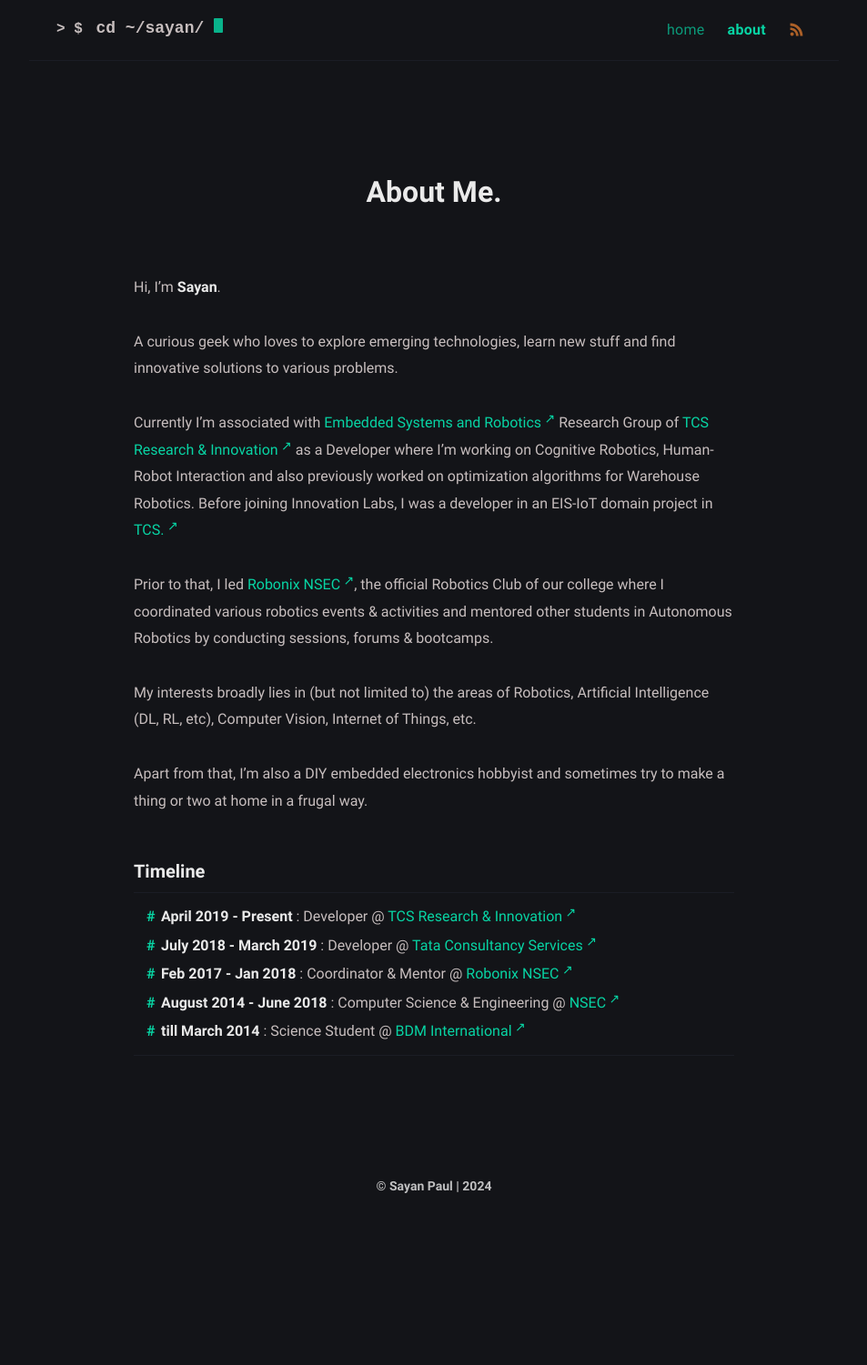
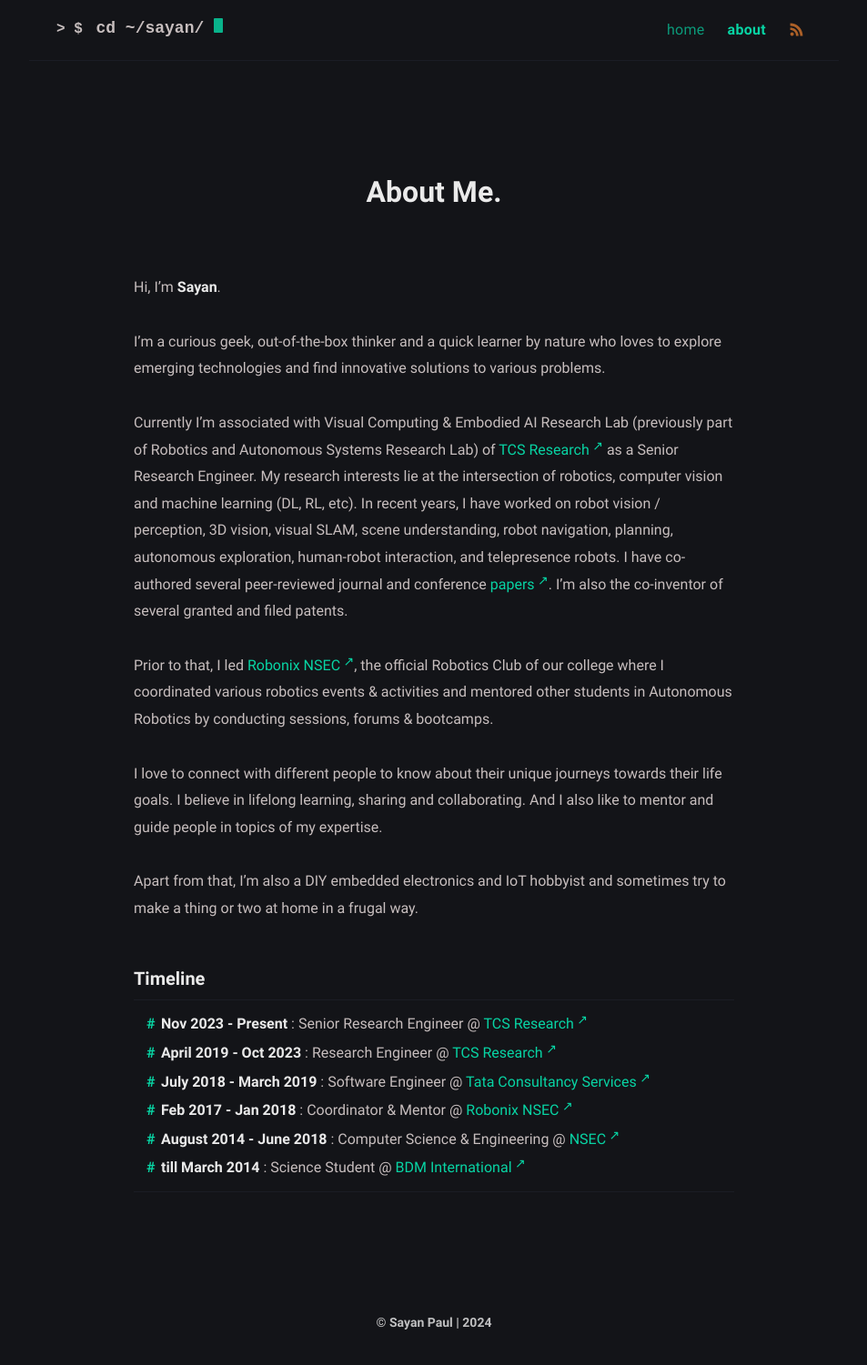
Before and after one commit to paulsayan/paulsayan.github.io, a Jekyll site: the page built from about.md, in a window 1280 px wide. Shown: the whole page at 91% size, without its empty margins (163-1116 px from the left). Built offline with Jekyll 4.4.1, drawn with Linux system fonts in a browser that asks for light colours; before the commit the page ends 1351 px from its top, so only the background shows below that.

Commit message:
Update about.md

```diff
--- a/about.md
+++ b/about.md
@@ -7,22 +7,22 @@ comments: false
 
 Hi, I'm **Sayan**.
 
-A curious geek who loves to explore emerging technologies, learn new stuff and find innovative solutions to various problems.
+I'm a curious geek, out-of-the-box thinker and a quick learner by nature who loves to explore emerging technologies and find innovative solutions to various problems.
 
-Currently I'm associated with [Embedded Systems and Robotics](https://www.tcs.com/building-next-generation-smart-machines){:target="_blank"} Research Group of [TCS Research & Innovation](https://www.tcs.com/research-and-innovation){:target="_blank"} as a Developer where I'm working on Cognitive Robotics, Human-Robot Interaction and also previously worked on optimization algorithms for Warehouse Robotics.
-Before joining Innovation Labs, I was a developer in an EIS-IoT domain project in [TCS.](https://www.tcs.com/){:target="_blank"}
+Currently I'm associated with Visual Computing & Embodied AI Research Lab (previously part of Robotics and Autonomous Systems Research Lab) of [TCS Research](https://www.tcs.com/what-we-do/research){:target="_blank"} as a Senior Research Engineer. My research interests lie at the intersection of robotics, computer vision and machine learning (DL, RL, etc). In recent years, I have worked on robot vision / perception, 3D vision, visual SLAM, scene understanding, robot navigation, planning, autonomous exploration, human-robot interaction, and telepresence robots. I have co-authored several peer-reviewed journal and conference [papers](https://scholar.google.com/citations?hl=en&user=-XgsQ64AAAAJ&view_op=list_works&sortby=pubdate){:target="_blank"}. I'm also the co-inventor of several granted and filed patents.
 
 Prior to that, I led [Robonix NSEC](https://robonixnsec.github.io){:target="_blank"}, the official Robotics Club of our college where I coordinated various robotics events & activities and mentored other students in Autonomous Robotics by conducting sessions, forums & bootcamps.
 
-My interests broadly lies in (but not limited to) the areas of Robotics, Artificial Intelligence (DL, RL, etc), Computer Vision, Internet of Things, etc.
+I love to connect with different people to know about their unique journeys towards their life goals. I believe in lifelong learning, sharing and collaborating. And I also like to mentor and guide people in topics of my expertise.
 
-Apart from that, I'm also a DIY embedded electronics hobbyist and sometimes try to make a thing or two at home in a frugal way.
+Apart from that, I'm also a DIY embedded electronics and IoT hobbyist and sometimes try to make a thing or two at home in a frugal way.
 
 
 ### Timeline
 
-- **April 2019 - Present** : Developer @ [TCS Research & Innovation](https://www.tcs.com/research-and-innovation){:target="_blank"}
-- **July 2018 - March 2019** : Developer @ [Tata Consultancy Services](https://www.tcs.com/){:target="_blank"}
+- **Nov 2023 - Present** : Senior Research Engineer @ [TCS Research](https://www.tcs.com/what-we-do/research){:target="_blank"}
+- **April 2019 - Oct 2023** : Research Engineer @ [TCS Research](https://www.tcs.com/what-we-do/research){:target="_blank"}
+- **July 2018 - March 2019** : Software Engineer @ [Tata Consultancy Services](https://www.tcs.com/){:target="_blank"}
 - **Feb 2017 - Jan 2018** : Coordinator & Mentor @ [Robonix NSEC](https://robonixnsec.github.io){:target="_blank"}
 - **August 2014 - June 2018** : Computer Science & Engineering @ [NSEC](https://www.nsec.ac.in){:target="_blank"}
 - **till March 2014** : Science Student @ [BDM International](https://www.bdmi.org){:target="_blank"}
```
